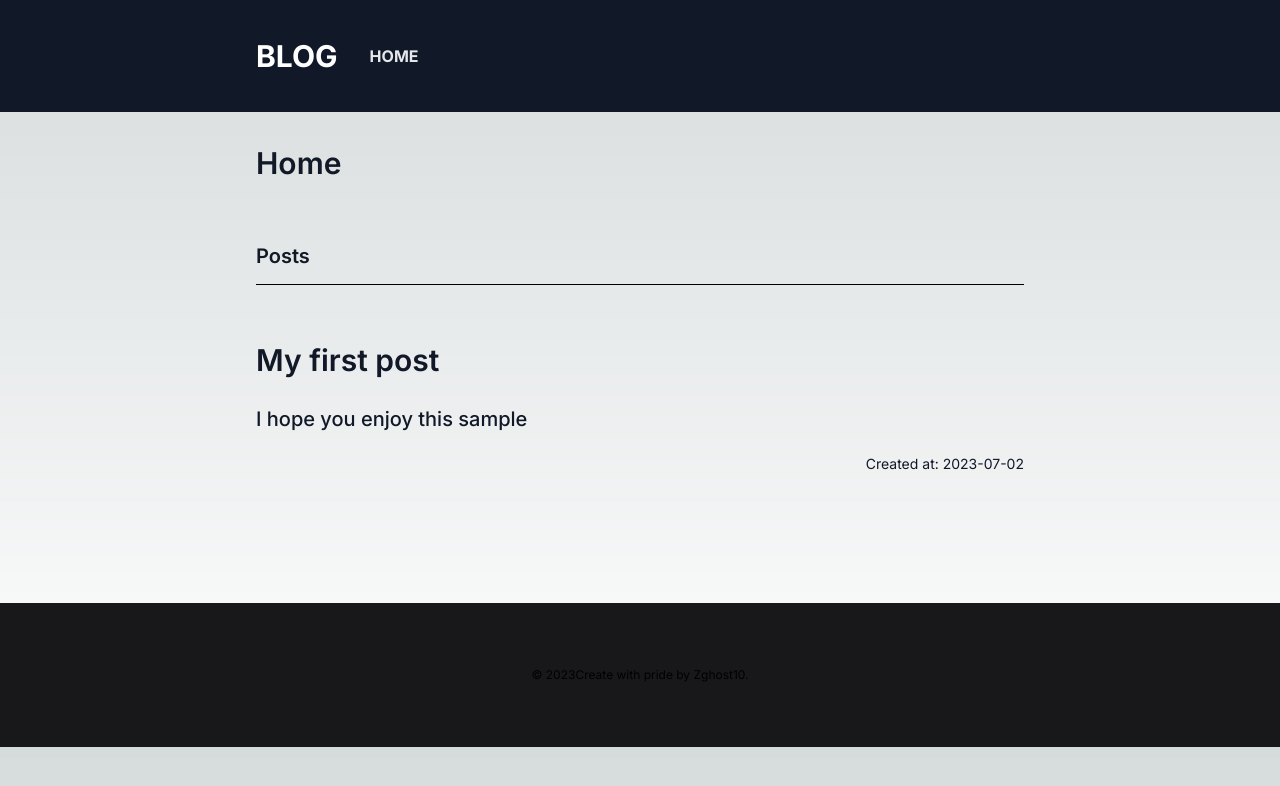
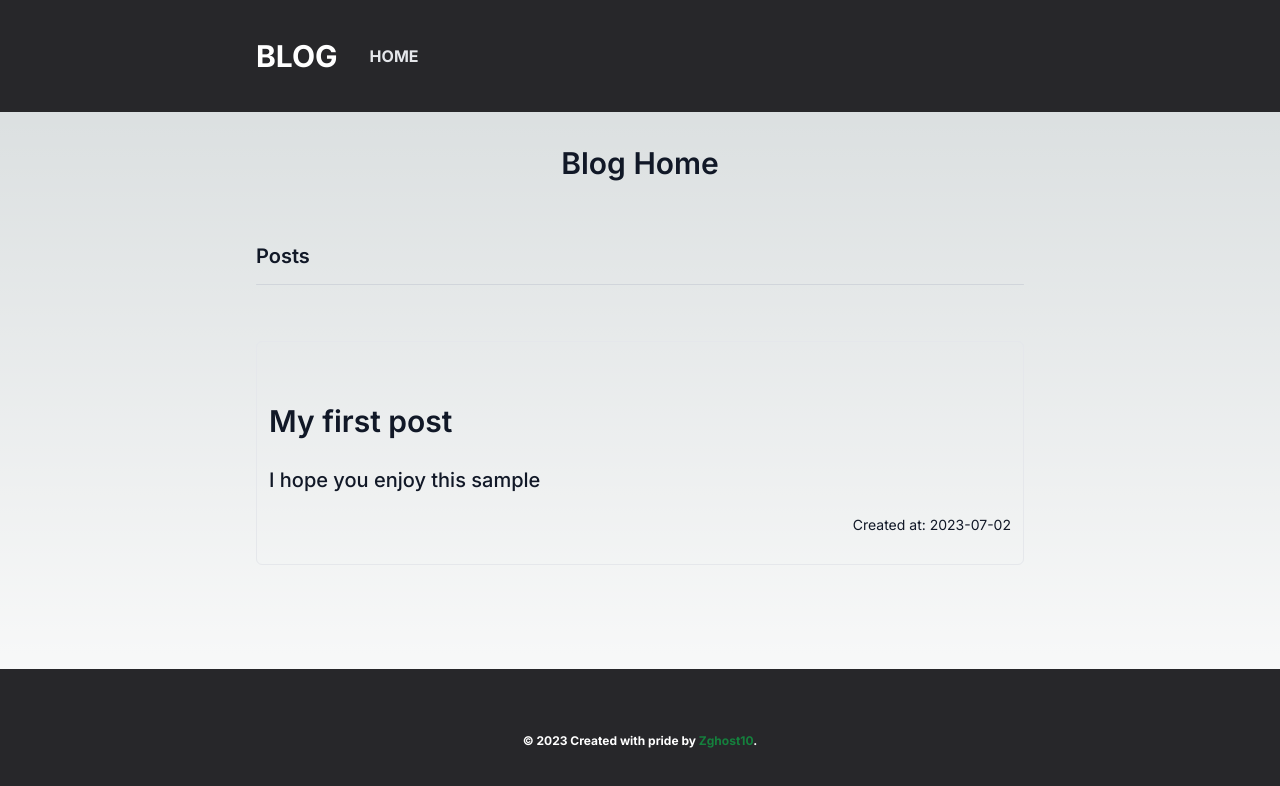
Before and after one commit to zghost10/Blog-Template-Next, a Next.js app: page / in a window 1280 px wide. Shown: the top 786 px of the page. Built offline with nearby package versions, Linux system fonts and the light colour scheme.

Commit message:
feat: improves general components design

```diff
--- a/app/page.tsx
+++ b/app/page.tsx
@@ -24,10 +24,11 @@ const Page = async () => {
 
     <Container>
       <article className="prose lg:prose-xl dark:prose-invert">
-        <h3>Home</h3>
+        <h3 className="text-center">Blog Home</h3>
 
-        <div className="grid grid-cols-1 divide-y divide-black dark:divide-white">
+        <div className="grid grid-cols-1">
           <h4>Posts</h4>
+          <hr className="h-px bg-gray-300 dark:bg-zinc-900 border-0 rounded-lg"></hr>
           <PostList/>
         </div>
       </article>
--- a/components/footer.tsx
+++ b/components/footer.tsx
@@ -1,8 +1,9 @@
+import Link from "next/link"
+
 export const Footer = () => {
-  return <div className="flex flex-col justify-center items-center py-16 bg-zinc-900">
-    <p className="font-normal text-xs text-center">
-      &copy; {new Date().getFullYear()}
-      Create with pride by Zghost10.
+  return <div className="flex flex-col justify-center items-center py-16 bg-zinc-800 dark:bg-zinc-950 text-white">
+    <p className="font-bold text-xs text-center">
+      &copy; {new Date().getFullYear()} Created with pride by <Link href='https://github.com/zghost10' className="text-green-700 dark:text-sky-600">Zghost10</Link>.
     </p>
   </div>
 }
--- a/components/navbar.tsx
+++ b/components/navbar.tsx
@@ -2,7 +2,7 @@ import { Button } from "./button"
 import { Container } from "./container"
 
 export const Navbar = () => {
-  return <nav className="fixed top-0 left-0 h-28 w-screen bg-gray-900">
+  return <nav className="fixed top-0 left-0 h-28 w-screen bg-zinc-800 dark:bg-zinc-950">
     <Container className="h-full">
       <div className="flex items-center gap-8 h-full">
         <div>
--- a/components/post-card.tsx
+++ b/components/post-card.tsx
@@ -7,7 +7,7 @@ interface IPostCardProps {
 
 export const PostCard: React.FC<IPostCardProps> = ({post}) => {
   const {frontmatter, slug} = post;
-  return <Link href={slug} className="flex flex-col py-2 mb-10 no-underline">
+  return <Link href={slug} className="flex flex-col p-3 mb-10 no-underline rounded-md hover:bg-zinc-300 dark:hover:bg-zinc-950 border border-gray-200 dark:border-zinc-900">
     <h3 className="m-0">
       {frontmatter.title}
     </h3>
```
